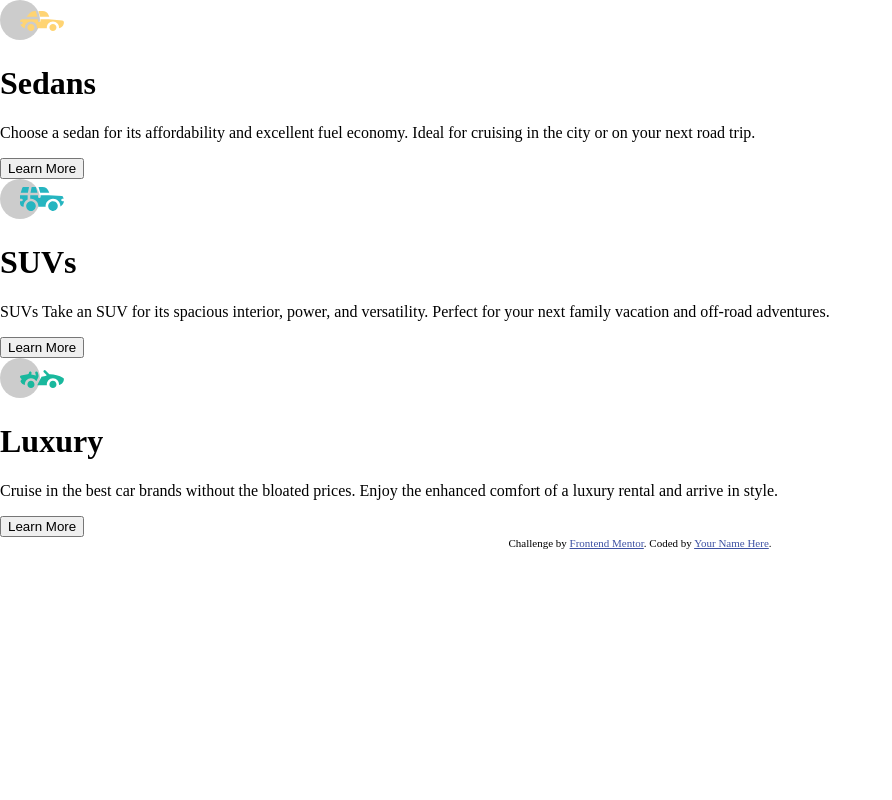
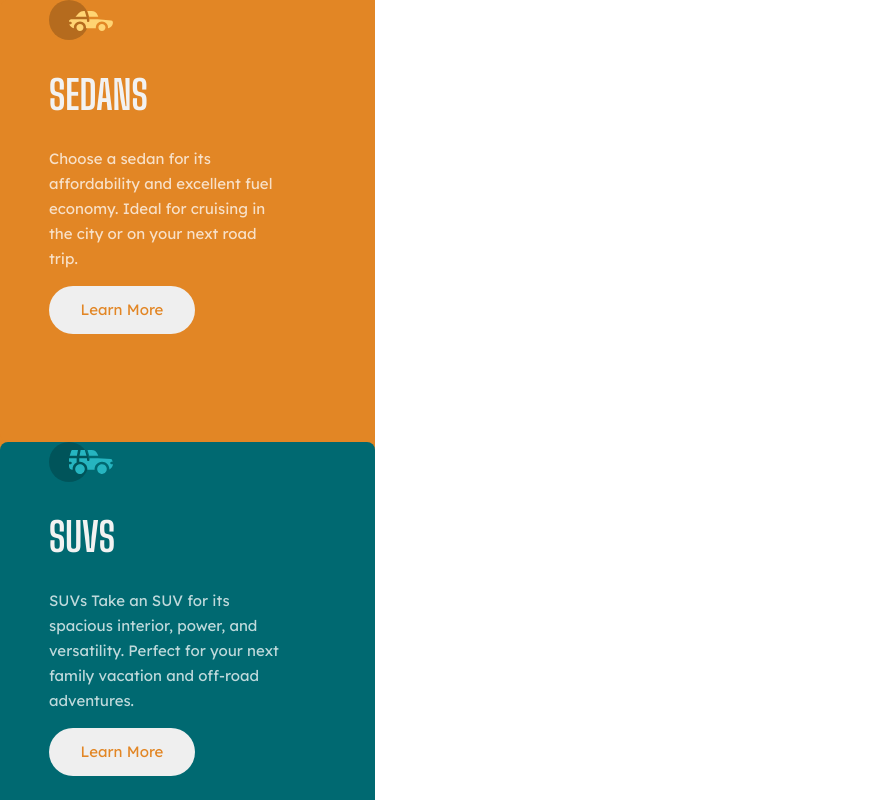
Before and after one commit to VLOrozco/Mobile-first-3-column-preview-card-component, a plain HTML site: page index.html in a window 1280 px wide. Shown: the top 800 px of the page, without its empty margins (0-892 px from the left). Drawn offline with Linux system fonts and the light colour scheme.

Commit message:
Updates index.html & styles.css | card layout & typography

```diff
--- a/index.html
+++ b/index.html
@@ -15,7 +15,8 @@
 <!-- FLEXBOX CONTAINER -->
 <div class="container">
   <!-- CARD 1 | SEDANS -->
-  <div class="card">
+  <div class="card1-c2">
+  <div class="card card1">
     <div class="card-content">
       <img src="images/icon-sedans.svg" alt="Sedan icon">
       <h1 class="card-title">Sedans</h1>
@@ -25,7 +26,7 @@
   </div>
 
   <!-- CARD 2 | SUVS -->
-  <div class="card">
+  <div class="card card2">
     <div class="card-content">
       <img src="images/icon-suvs.svg" alt="SUV icon">
       <h1 class="card-title">SUVs</h1>
@@ -34,9 +35,10 @@
       <button class="card-button">Learn More</button>
     </div>
   </div>
+  </div>
 
   <!-- CARD 3 | LUXURY -->
-  <div class="card">
+  <div class="card card3">
     <div class="card-content">
       <img src="images/icon-luxury.svg" alt="Luxury icon">
       <h1 class="card-title">Luxury</h1>
@@ -47,7 +49,7 @@
 
   <div class="attribution">
     Challenge by <a href="https://www.frontendmentor.io?ref=challenge" target="_blank">Frontend Mentor</a>.
-    Coded by <a href="#">Your Name Here</a>.
+    Coded by <a href="https://www.frontendmentor.io/profile/VLOrozco">Veronica L. Orozco</a>.
   </div>
 </body>
 </html>
--- a/styles.css
+++ b/styles.css
@@ -21,24 +21,109 @@ body {
   margin: 0;
   padding: 0;
   width: 100%;
-
 }
 
+/* flexbox */
+.container {
+  display: flex;
+  flex-direction: column;
+  justify-content: start;
+  align-items: flex-start;
+}
 
 /* ========================================================================= */
 
 /* 2. LAYOUT */
 
+/* CARD | LAYOUT */
+.card {
+  height: 442px;
+  width: 375px;
+}
+.card1-c2 {
+  background-color: #E28625;
+}
+.card1 {
+  background-color: #E28625;
+  border-radius: 8px;
+}
+.card2 {
+  background-color: #006971;
+  border-radius: 8px;
+}
+.card3 {
+  background-color: #004140;
+  border-radius: 0px 0px 8px 8px;
+}
+  .card-content {
+    margin-left: 49px;
+    width: 231px;
+  }
 
+/* CARD CONTENT | LAYOUT */
+.card-title {
+  height: 48px;
+  width: 99px;
+}
+.card-description {
+  height: 125px;
+  width: 231px;
+}
+.card-button {
+  height: 48px;
+  width: 146px;
+  border-radius: 25px;
+  border: none;
+}
 
+/* ATTRIBUTION | LAYOUT */
+.attribution {
+  position: absolute;
+  bottom: -420px;
+  width: 100%;
+  text-align: center;
+}
 /* ========================================================================= */
 
 /* 3. TYPOGRAPHY */
+
+/* CARD CONTENT | TYPOGRAPHY */
+.card-title {
+  font-family: Big Shoulders Display;
+  font-size: 40px;
+  font-weight: 700;
+  line-height: 48px;
+  letter-spacing: 0px;
+  text-align: left;
+  text-transform: uppercase;
+  color: #F2F2F2;
+}
+.card-description {
+  font-family: 'Lexend Deca';
+  font-style: normal;
+  font-weight: 400;
+  font-size: 15px;
+  line-height: 25px;
+  color: #FFFFFF;
+  mix-blend-mode: normal;
+  opacity: 0.75;
+}
+.card-button {
+  font-family: 'Lexend Deca';
+  font-style: normal;
+  font-weight: 400;
+  font-size: 15px;
+  line-height: 25px;
+  color: #E28625;
+}
+
+/* ATTRIBUTION | TYPOGRAPHY */
 .attribution {
   font-size: 11px; text-align: center;
+  color: lightgrey;
 }
   .attribution a {
-    color: hsl(228, 45%, 44%);
+    color: lightseagreen;
   }
 
 
```
